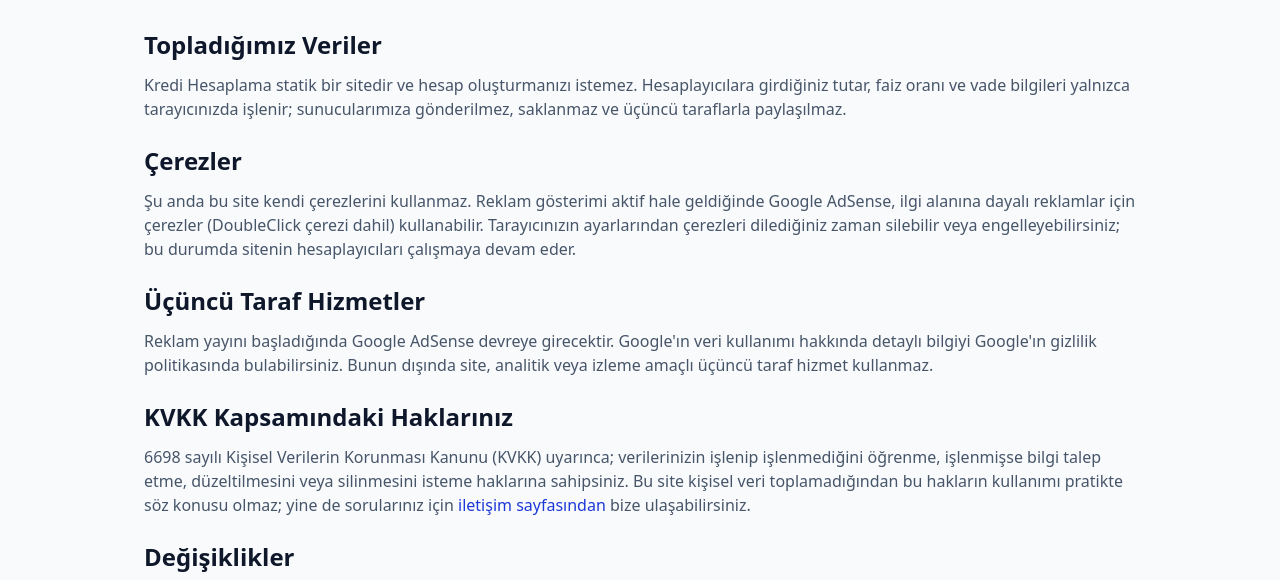
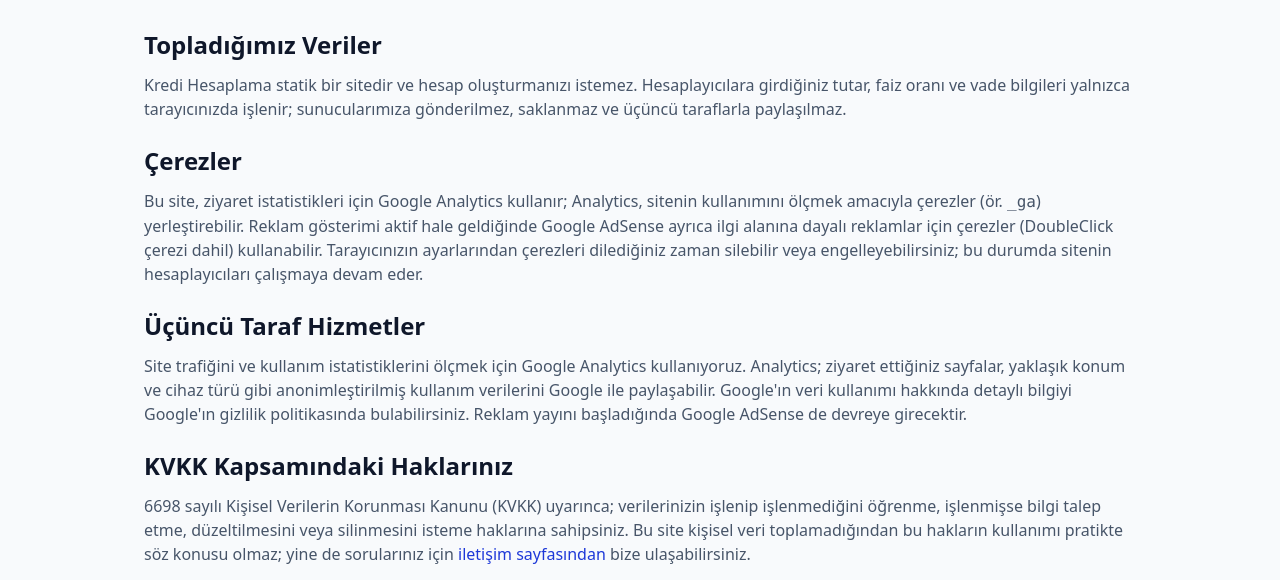
Before and after one commit to childygyan/kredi-hesaplama, an Astro site: page /gizlilik-politikasi in a window 1280 px wide. Shown: the part 220-800 px from the top of the page. Built offline with nearby package versions, Linux system fonts and the light colour scheme; Astro itself is replaced by a stand-in of ours.

Commit message:
Add GSC/Bing verification + GA4; disclose Analytics in privacy policy

```diff
--- a/src/config/site.ts
+++ b/src/config/site.ts
@@ -10,6 +10,13 @@ export const SITE = {
   locale: 'tr' as const,
   /** Contact e-mail (Firoz, 2026-09-30). */
   contactEmail: 'info@kredihesaplama.cc',
+  /**
+   * Search-console / analytics verification IDs (Firoz, 2026-09-30).
+   * Values live in project config only; empty string = tag not rendered.
+   */
+  googleSiteVerification: 'G-ukVL1FChODxP0PW4Zik2ghkf6b-M1etPhsq11UtHo',
+  bingSiteVerification: '2A730A2FAF8DA672C0BDBCC548BEB4FA',
+  ga4MeasurementId: 'G-0Q3SBZBD81',
   /**
    * TODO(Firoz): Google AdSense publisher ID, e.g. "ca-pub-1234567890123456".
    * While empty, <AdSlot> renders nothing (no broken ad calls).
--- a/src/layouts/BaseLayout.astro
+++ b/src/layouts/BaseLayout.astro
@@ -18,6 +18,23 @@ const ldBlocks = [websiteJsonLd(), organizationJsonLd(), ...jsonLd];
   <head>
     <meta charset="utf-8" />
     <meta name="viewport" content="width=device-width, initial-scale=1" />
+    {SITE.googleSiteVerification !== '' && (
+      <meta name="google-site-verification" content={SITE.googleSiteVerification} />
+    )}
+    {SITE.bingSiteVerification !== '' && (
+      <meta name="msvalidate.01" content={SITE.bingSiteVerification} />
+    )}
+    {SITE.ga4MeasurementId !== '' && (
+      <script
+        async
+        src={`https://www.googletagmanager.com/gtag/js?id=${SITE.ga4MeasurementId}`}
+      ></script>
+    )}
+    {SITE.ga4MeasurementId !== '' && (
+      <script
+        set:html={`window.dataLayer = window.dataLayer || [];function gtag(){dataLayer.push(arguments);}gtag('js', new Date());gtag('config', '${SITE.ga4MeasurementId}');`}
+      ></script>
+    )}
     <title>{title}</title>
     <meta name="description" content={description} />
     <link rel="canonical" href={canonical} />
--- a/src/pages/gizlilik-politikasi.astro
+++ b/src/pages/gizlilik-politikasi.astro
@@ -33,20 +33,24 @@ import BaseLayout from '../layouts/BaseLayout.astro';
     <section>
       <h2 class="text-2xl font-bold text-slate-900">Çerezler</h2>
       <p class="mt-3">
-        Şu anda bu site kendi çerezlerini kullanmaz. Reklam gösterimi aktif hale
-        geldiğinde Google AdSense, ilgi alanına dayalı reklamlar için çerezler (DoubleClick
-        çerezi dahil) kullanabilir. Tarayıcınızın ayarlarından çerezleri dilediğiniz zaman
-        silebilir veya engelleyebilirsiniz; bu durumda sitenin hesaplayıcıları çalışmaya
-        devam eder.
+        Bu site, ziyaret istatistikleri için Google Analytics kullanır; Analytics,
+        sitenin kullanımını ölçmek amacıyla çerezler (ör. <code>_ga</code>) yerleştirebilir.
+        Reklam gösterimi aktif hale geldiğinde Google AdSense ayrıca ilgi alanına dayalı
+        reklamlar için çerezler (DoubleClick çerezi dahil) kullanabilir. Tarayıcınızın
+        ayarlarından çerezleri dilediğiniz zaman silebilir veya engelleyebilirsiniz; bu
+        durumda sitenin hesaplayıcıları çalışmaya devam eder.
       </p>
     </section>
 
     <section>
       <h2 class="text-2xl font-bold text-slate-900">Üçüncü Taraf Hizmetler</h2>
       <p class="mt-3">
-        Reklam yayını başladığında Google AdSense devreye girecektir. Google'ın veri
-        kullanımı hakkında detaylı bilgiyi Google'ın gizlilik politikasında bulabilirsiniz.
-        Bunun dışında site, analitik veya izleme amaçlı üçüncü taraf hizmet kullanmaz.
+        Site trafiğini ve kullanım istatistiklerini ölçmek için Google Analytics
+        kullanıyoruz. Analytics; ziyaret ettiğiniz sayfalar, yaklaşık konum ve cihaz
+        türü gibi anonimleştirilmiş kullanım verilerini Google ile paylaşabilir.
+        Google'ın veri kullanımı hakkında detaylı bilgiyi Google'ın gizlilik
+        politikasında bulabilirsiniz. Reklam yayını başladığında Google AdSense de
+        devreye girecektir.
       </p>
     </section>
 
```
